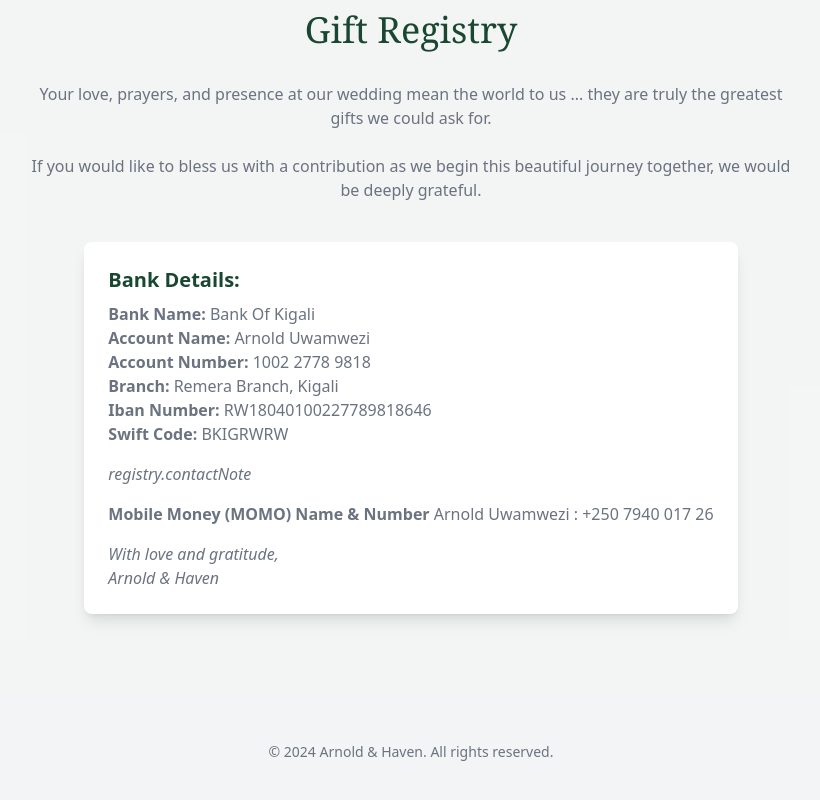
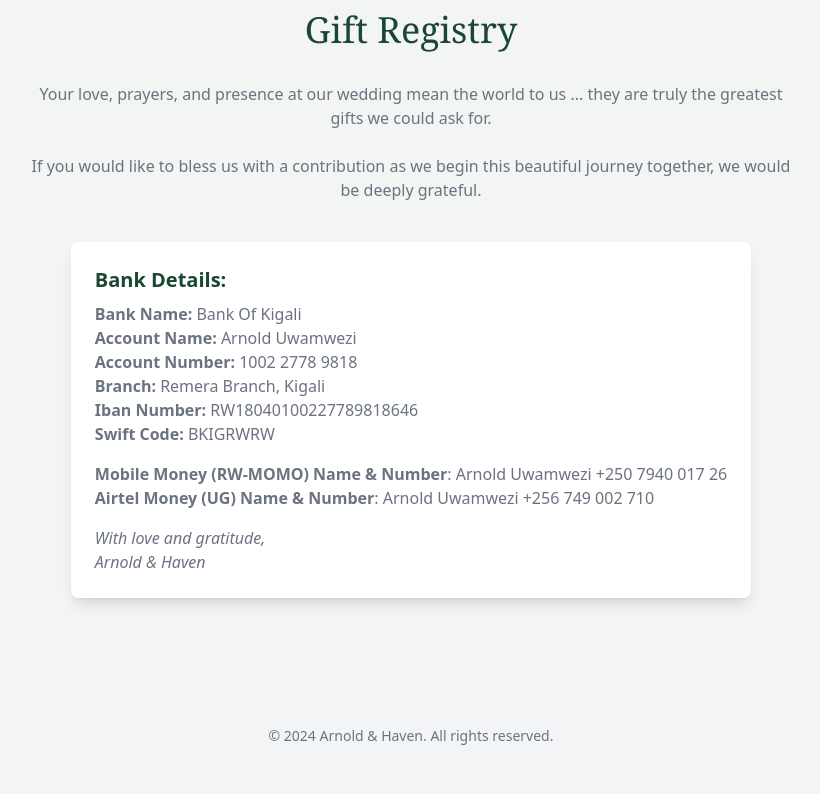
Before and after one commit to arnoldcod/our-day, a React (Vite) app: page /registry in a window 1280 px wide. Shown: the part 630-1430 px from the top of the page, without its empty margins (229-1049 px from the left). Built offline with nearby package versions, Linux system fonts and the light colour scheme.

Commit message:
modified registryPage

```diff
--- a/src/components/RegistryPage.jsx
+++ b/src/components/RegistryPage.jsx
@@ -64,11 +64,15 @@ const RegistryPage = () => {
             </p>
 
             <p className="my-4 text-secondary italic">
-              {t('registry.contactNote')}
+              {/* {t('registry.contactNote')} */}
             </p>
 
             <p className="text-secondary">
-              <strong>{t('registry.text9')}</strong> Arnold Uwamwezi : +250 7940 017 26
+              <strong>{t('registry.text9')}</strong>: Arnold Uwamwezi  +250 7940 017 26
+            </p>
+
+            <p className="text-secondary">
+              <strong>{t('registry.text99')}</strong>: Arnold Uwamwezi  +256 749 002 710
             </p>
 
             <p className="text-secondary mt-4 italic">
--- a/src/locales/en/translation.json
+++ b/src/locales/en/translation.json
@@ -46,7 +46,8 @@
         "text6": "Branch:",
         "text7": "Iban Number:",
         "text8": "Swift Code:",
-        "text9": "Mobile Money (MOMO) Name & Number",
+        "text9": "Mobile Money (RW-MOMO) Name & Number",
+        "text99": "Airtel Money (UG) Name & Number",
         "text10": "With love and gratitude,"
       },
     "rsvp": "Please RSVP",
--- a/src/locales/fr/translation.json
+++ b/src/locales/fr/translation.json
@@ -46,7 +46,8 @@
           "text6": "Agence :",
           "text7": "Numéro IBAN :",
           "text8": "Code SWIFT :",
-          "text9": "Mobile Money (MOMO) Nom et Numéro",
+          "text9": "Mobile Money (RW-MOMO) Nom et Numéro",
+          "text99": "Airtel Money (UG) Nom et Numéro",
          "text10": "Avec amour et gratitude,"
       },
     "rsvp": "Veuillez confirmer votre présence",
```
